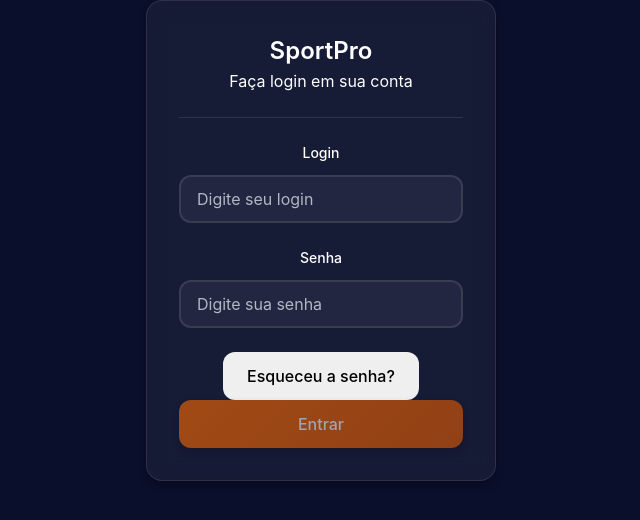
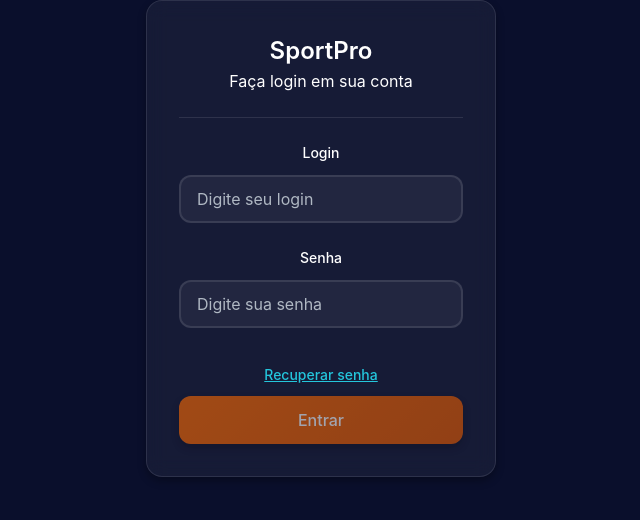
Before and after one commit to omitmv/fed-team, a React (Create React App) app: page / in a window 1280 px wide. Shown: the top 520 px of the page, without its empty margins (319-959 px from the left). Built offline with nearby package versions, Linux system fonts and the light colour scheme.

Commit message:
Alterar botão esqueceu a senha

```diff
--- a/src/features/auth/components/Login.tsx
+++ b/src/features/auth/components/Login.tsx
@@ -98,9 +98,9 @@ const Login: React.FC = () => {
               <button
                 type="button"
                 onClick={handleForgotPassword}
-                className="btn btn-ghost btn-sm"
+                className="link-secondary"
               >
-                Esqueceu a senha?
+                Recuperar senha
               </button>
             </div>
 
--- a/src/styles/components.css
+++ b/src/styles/components.css
@@ -392,3 +392,65 @@
     font-size: var(--font-size-xl);
   }
 }
+
+/* ======= LINKS ======= */
+
+.link-primary {
+  background: transparent;
+  border: none;
+  color: var(--color-primary);
+  text-decoration: underline;
+  cursor: pointer;
+  font-size: var(--font-size-sm);
+  font-weight: var(--font-weight-medium);
+  padding: var(--spacing-xs) 0;
+  transition: all var(--transition-fast);
+  display: inline;
+  font-family: inherit;
+}
+
+.link-primary:hover {
+  color: var(--color-primary-hover);
+  text-decoration: none;
+  background: transparent;
+}
+
+.link-secondary {
+  background: transparent;
+  border: none;
+  color: var(--color-secondary);
+  text-decoration: underline;
+  cursor: pointer;
+  font-size: var(--font-size-sm);
+  font-weight: var(--font-weight-medium);
+  padding: var(--spacing-xs) 0;
+  transition: all var(--transition-fast);
+  display: inline;
+  font-family: inherit;
+}
+
+.link-secondary:hover {
+  color: var(--color-secondary-hover);
+  text-decoration: none;
+  background: transparent;
+}
+
+.link-muted {
+  background: transparent;
+  border: none;
+  color: var(--color-text-secondary);
+  text-decoration: underline;
+  cursor: pointer;
+  font-size: var(--font-size-sm);
+  font-weight: var(--font-weight-normal);
+  padding: var(--spacing-xs) 0;
+  transition: all var(--transition-fast);
+  display: inline;
+  font-family: inherit;
+}
+
+.link-muted:hover {
+  color: var(--color-text-primary);
+  text-decoration: none;
+  background: transparent;
+}
```
Also changed, not shown: 1 other file (tests, documents, lock files or other folders).
